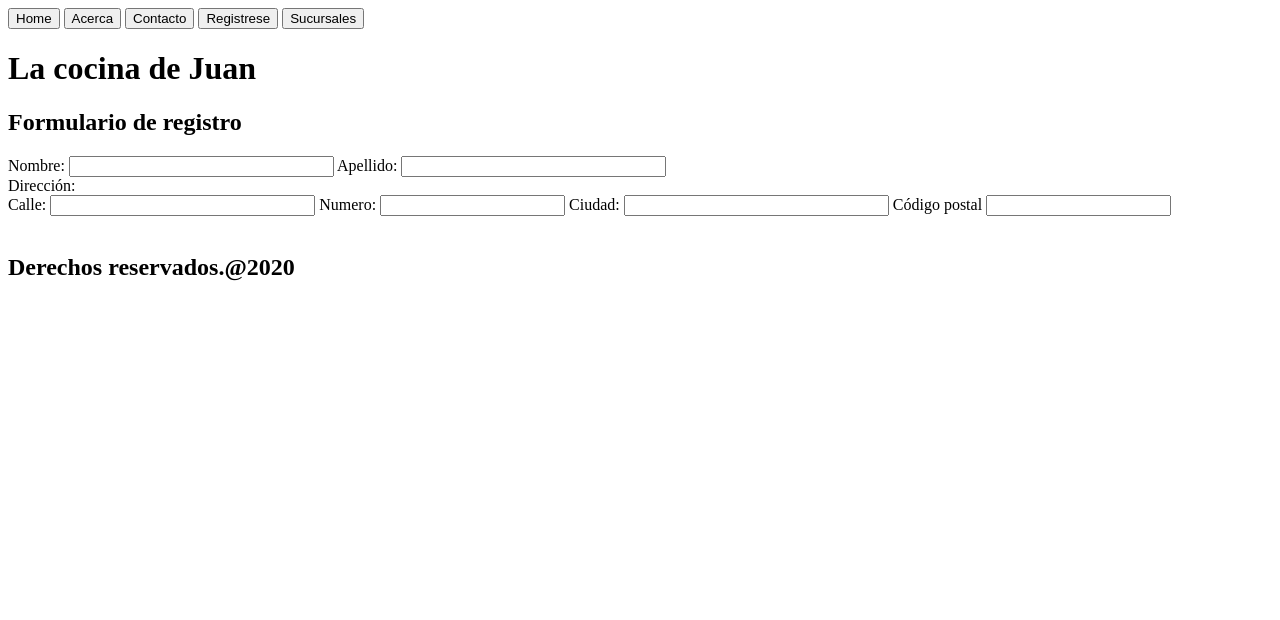
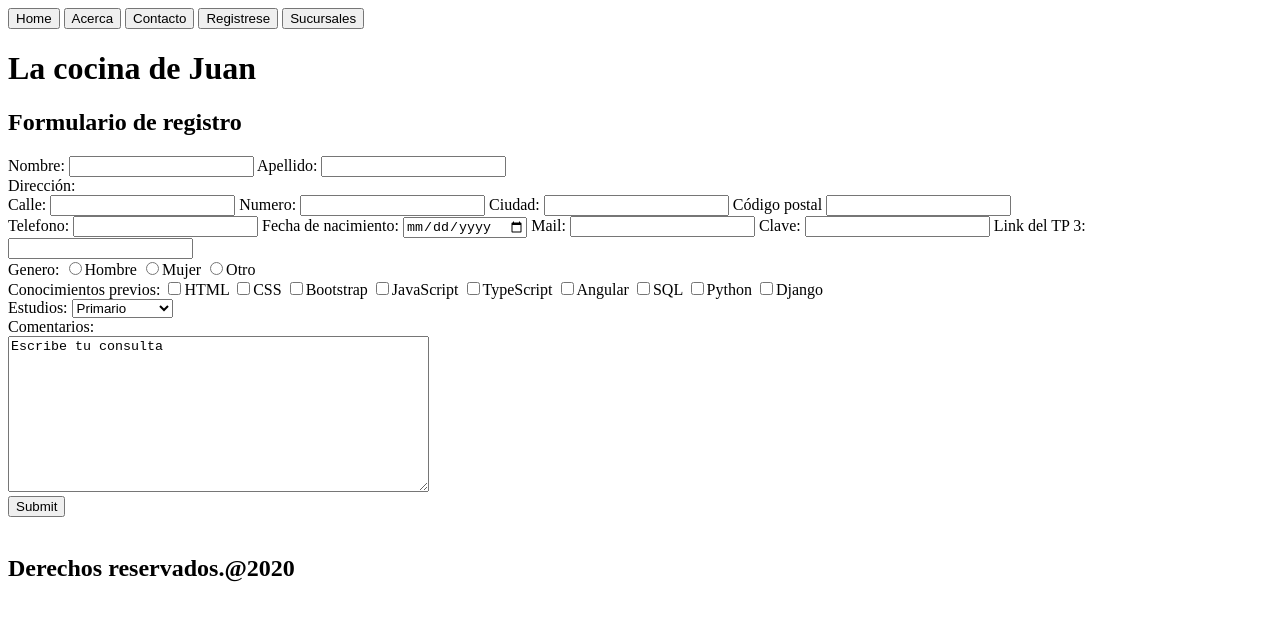
Before and after one commit to MigueGalma/FullStackPython-EjerciciosCSSyBS, a plain HTML site: page form.html in a window 1280 px wide. Drawn offline with Linux system fonts and the light colour scheme.

Commit message:
completado del formulario

```diff
--- a/form.html
+++ b/form.html
@@ -18,22 +18,62 @@
 <h2>Formulario de registro</h2>
 <form>
     <label for="firstname">Nombre: </label>
-    <input size="30" type="text" name="firstname" id="firstname">
+    <input size="20" type="text" name="firstname" id="firstname">
     <label for="lastname">Apellido: </label>
-    <input size="30" type="text" name="lastname" id="lastname">
+    <input size="20" type="text" name="lastname" id="lastname">
     <br>
     <label for="address">Dirección:</label>
     <br>
     <label for="street">Calle: </label>
-    <input size="30" type="text" name="street" id="street">
+    <input size="20" type="text" name="street" id="street">
     <label for="streetnumber">Numero: </label>
     <input size="10" type="number" name="streetnumber" id="streetnumber">
     <label for="city">Ciudad: </label>
-    <input size="30" type="text" name="city" id="city">
+    <input size="20" type="text" name="city" id="city">
     <label for="zipcode">Código postal</label>
     <input for="10" type="number" name="zipcode" id="zipcode">
     <br>
-
+    <label for="phonenumber">Telefono: </label>
+    <input size="10" type="number" name="phonenumber" id="phonenumber">
+    <label for="birthdate">Fecha de nacimiento: </label>
+    <input size="10" type="date" name="birthdate" id="birthdate">
+    <label for="email">Mail: </label>
+    <input size="20" type="email" name="email" id="email">
+    <label for="password">Clave: </label>
+    <input size="20" type="password" name="password" id="password">
+    <label for="link">Link del TP 3: </label>
+    <input size="20" type="text" name="link" id="link">
+    <br>
+    <label for="genre">Genero: </label>
+    <input type="radio" name="genre" value="1">Hombre
+    <input type="radio" name="genre" value="2">Mujer
+    <input type="radio" name="genre" value="3">Otro
+    <br>
+    <label for="knowledges">Conocimientos previos: </label>
+    <input type="checkbox" name="knowledges" value="1">HTML
+    <input type="checkbox" name="knowledges" value="2">CSS
+    <input type="checkbox" name="knowledges" value="3">Bootstrap
+    <input type="checkbox" name="knowledges" value="4">JavaScript
+    <input type="checkbox" name="knowledges" value="5">TypeScript
+    <input type="checkbox" name="knowledges" value="6">Angular
+    <input type="checkbox" name="knowledges" value="7">SQL
+    <input type="checkbox" name="knowledges" value="8">Python
+    <input type="checkbox" name="knowledges" value="9">Django
+    <br>
+    <label for="studies">Estudios: </label>
+    <select name="studies">
+        <option>Primario</option>
+        <option>Secundario</option>
+        <option>Terciario</option>
+        <option>Universatario</option>
+        <option>Posgrado</option>
+    </select>
+    <br>
+    <label for="commits">Comentarios:</label>
+    <br>
+    <textarea name="name" cols="50" rows="10">Escribe tu consulta</textarea>
+    <br>
+    <input type="submit" name="Enviar">
 </form>
     <footer class="footer">
         <span class="icons">
```
